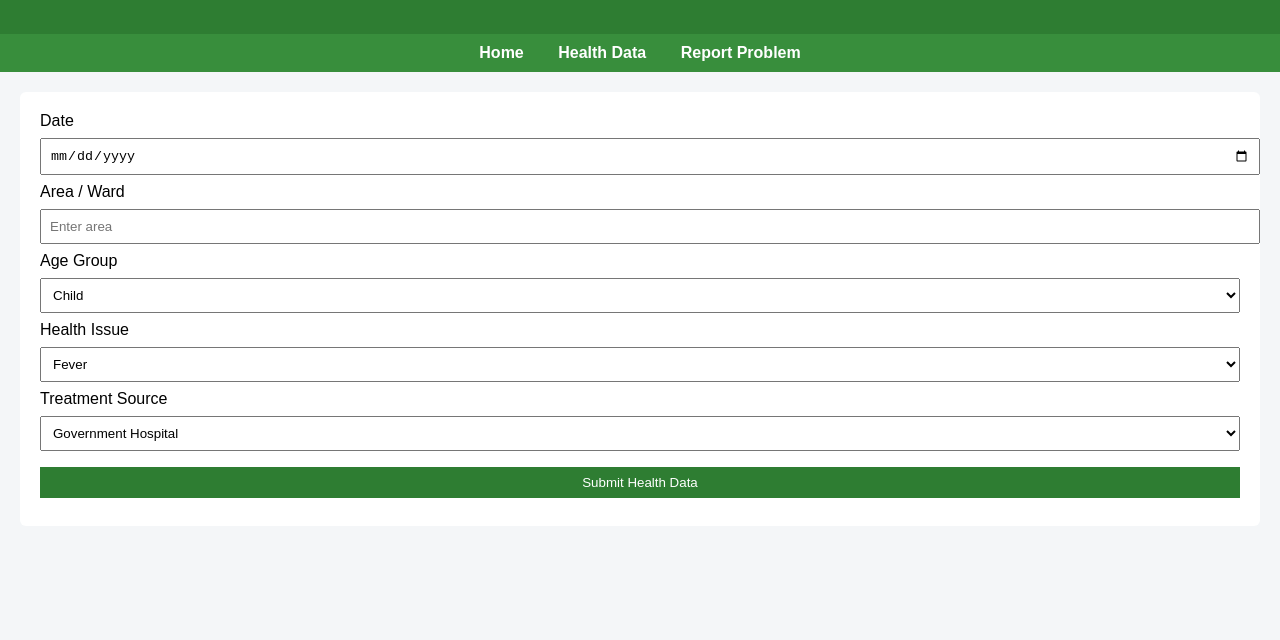
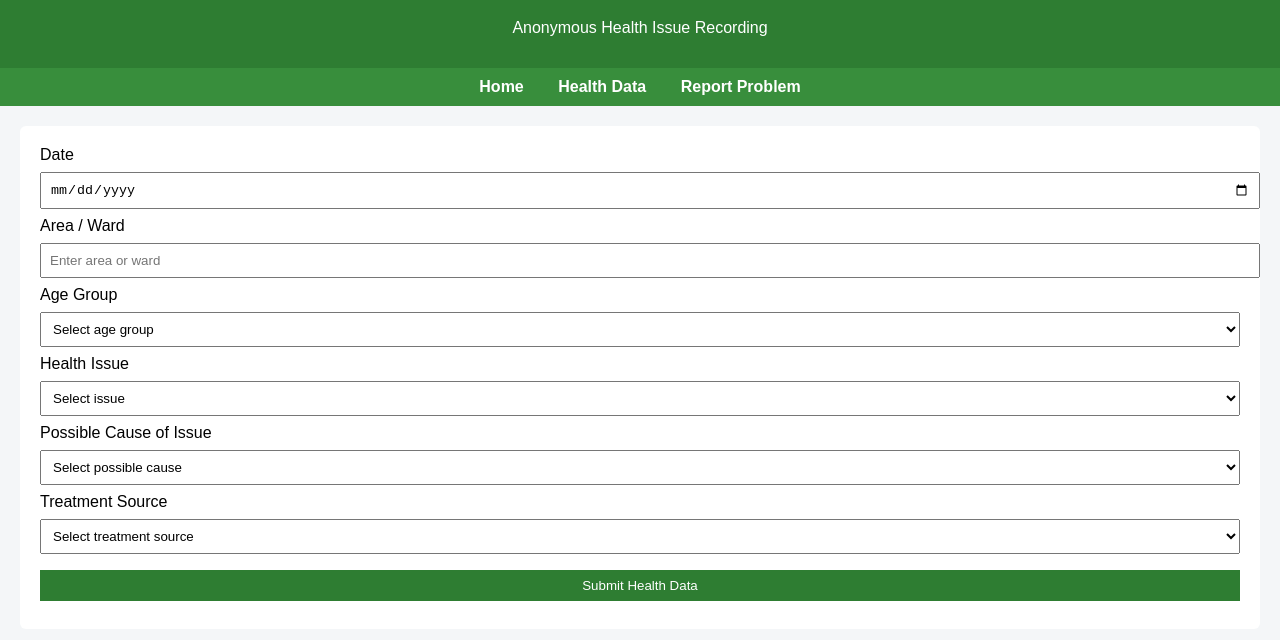
Before and after one commit to pransu-patel-pm/sdg3, a plain HTML site: page health.html in a window 1280 px wide. Shown: the part 76-716 px from the top of the page. Drawn offline with Linux system fonts and the light colour scheme.

Commit message:
Make form fields required for health data collection

```diff
--- a/health.html
+++ b/health.html
@@ -8,6 +8,7 @@
 
 <header>
   <h1>Health Data Collection</h1>
+  <p>Anonymous Health Issue Recording</p>
 </header>
 
 <nav>
@@ -18,38 +19,77 @@
 
 <section class="card">
   <form>
+
+    <!-- Date -->
     <label>Date</label>
-    <input type="date">
+    <input type="date" required>
 
+    <!-- Area -->
     <label>Area / Ward</label>
-    <input type="text" placeholder="Enter area">
+    <input type="text" placeholder="Enter area or ward" required>
 
+    <!-- Age Group -->
     <label>Age Group</label>
-    <select>
+    <select required>
+      <option value="">Select age group</option>
       <option>Child</option>
       <option>Adult</option>
       <option>Elderly</option>
     </select>
 
+    <!-- Health Issue -->
     <label>Health Issue</label>
-    <select>
+    <select id="healthIssue" onchange="toggleOtherIssue()" required>
+      <option value="">Select issue</option>
       <option>Fever</option>
       <option>Cold & Cough</option>
       <option>BP Problem</option>
       <option>Stomach Illness</option>
       <option>Injury</option>
+      <option>Skin Infection</option>
+      <option value="Other">Other</option>
     </select>
 
+    <!-- Other Health Issue Textbox -->
+    <div id="otherIssueBox" style="display:none;">
+      <label>Please specify the issue</label>
+      <input type="text" placeholder="Describe health issue">
+    </div>
+
+    <!-- Cause of Issue -->
+    <label>Possible Cause of Issue</label>
+    <select required>
+      <option value="">Select possible cause</option>
+      <option>Seasonal change</option>
+      <option>Water-related problem</option>
+      <option>Mosquito / insect</option>
+      <option>Poor sanitation</option>
+      <option>Lifestyle-related</option>
+      <option>Work-related injury</option>
+      <option>Unknown</option>
+    </select>
+
+    <!-- Treatment Source -->
     <label>Treatment Source</label>
-    <select>
+    <select required>
+      <option value="">Select treatment source</option>
       <option>Government Hospital</option>
       <option>Private Clinic</option>
       <option>Home Remedy</option>
     </select>
 
     <button type="submit">Submit Health Data</button>
+
   </form>
 </section>
 
+<script>
+function toggleOtherIssue() {
+  const issue = document.getElementById("healthIssue").value;
+  const otherBox = document.getElementById("otherIssueBox");
+  otherBox.style.display = issue === "Other" ? "block" : "none";
+}
+</script>
+
 </body>
 </html>
```
